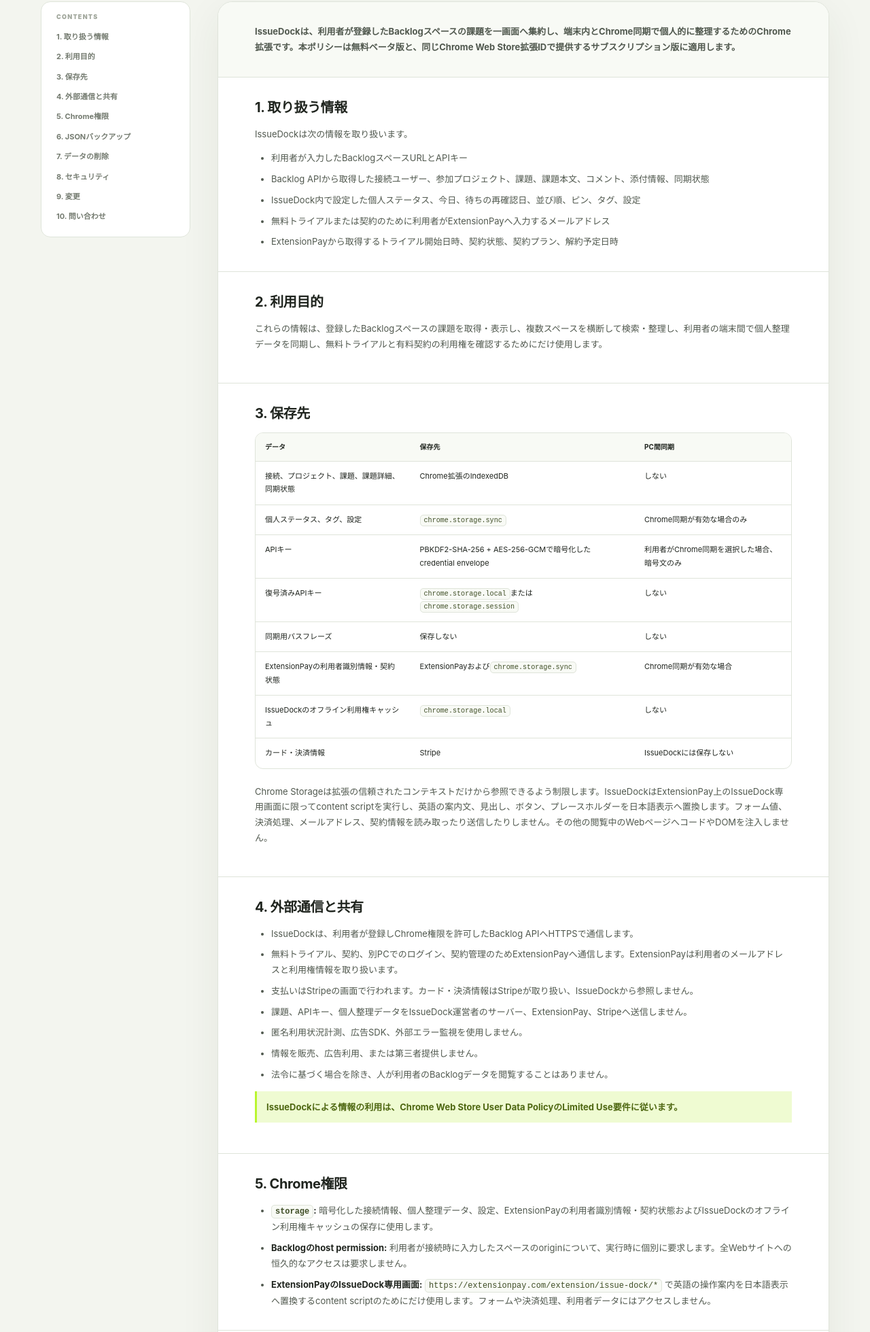
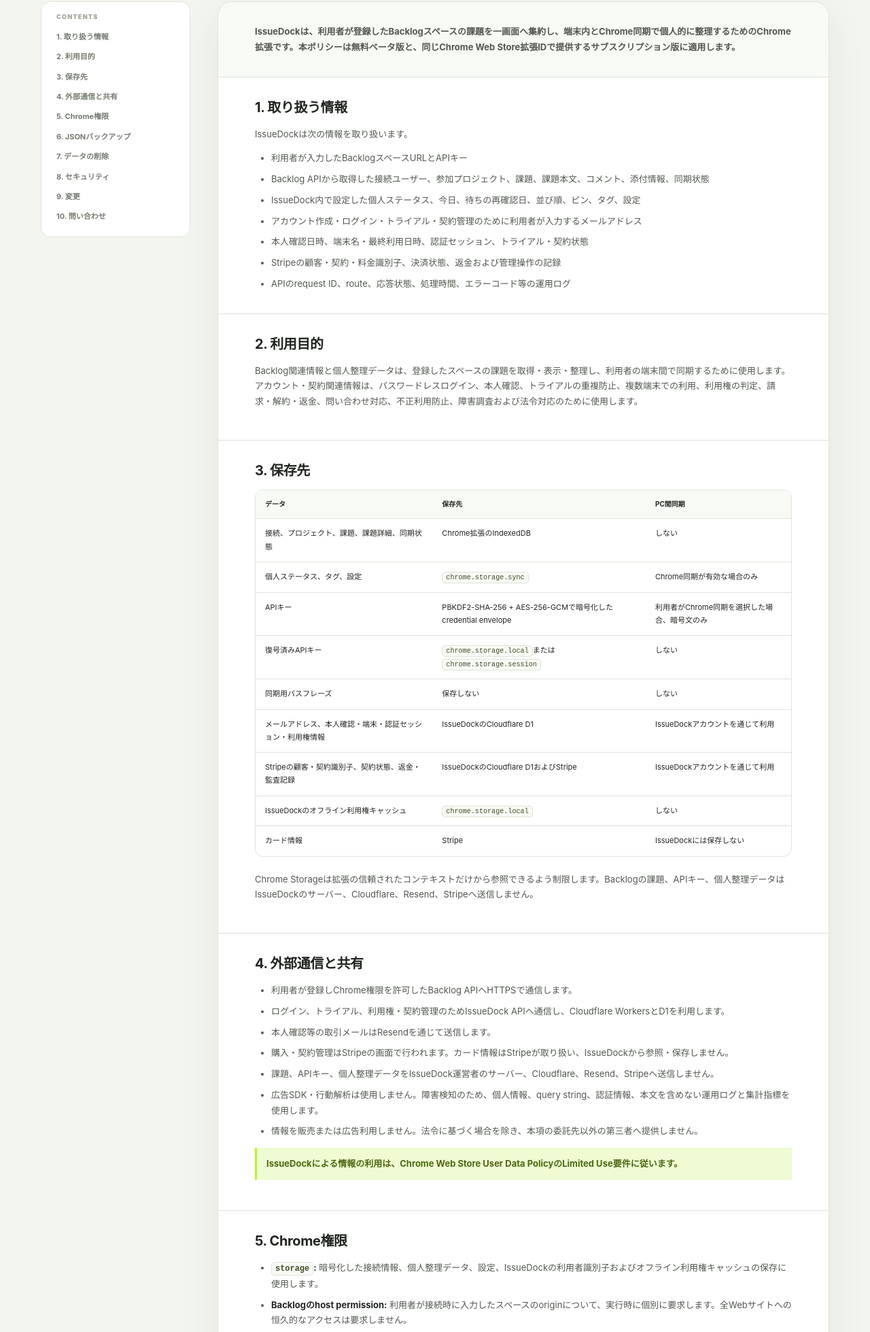
Before and after one commit to gorbachov/backlog.issue.dock.site, a plain HTML site: page privacy/index.html in a window 1280 px wide. Shown: the part 560-2519 px from the top of the page at 68% size. Drawn offline with Linux system fonts and the light colour scheme.

Commit message:
docs: update privacy policy for IssueDock accounts

```diff
--- a/privacy/index.html
+++ b/privacy/index.html
@@ -39,12 +39,12 @@
               IssueDockは、利用者のBacklogデータを運営者のサーバーへ送信しない、
               ローカルファーストのChrome拡張です。
             </p>
-            <p class="policy-date">施行日: 2026年7月29日<br />最終更新日: 2026年9月2日</p>
+            <p class="policy-date">施行日: 2026年7月29日<br />最終更新日: 2026年9月14日</p>
           </div>
           <aside class="privacy-summary" aria-label="プライバシー概要">
             <p class="summary-label">AT A GLANCE</p>
-            <div><span>✓</span><p><strong>運営者サーバーへの送信なし</strong>課題・APIキー・個人整理データを収集しません。</p></div>
-            <div><span>✓</span><p><strong>広告・アクセス解析なし</strong>匿名計測や外部エラー監視も使用しません。</p></div>
+            <div><span>✓</span><p><strong>Backlogデータは端末内</strong>課題・APIキー・個人整理データを収集しません。</p></div>
+            <div><span>✓</span><p><strong>行動解析・広告なし</strong>監視ログへ個人情報や本文を記録しません。</p></div>
             <div><span>✓</span><p><strong>APIキーを暗号化</strong>パスフレーズと平文キーは同期しません。</p></div>
           </aside>
         </div>
@@ -77,14 +77,16 @@
               <li>利用者が入力したBacklogスペースURLとAPIキー</li>
               <li>Backlog APIから取得した接続ユーザー、参加プロジェクト、課題、課題本文、コメント、添付情報、同期状態</li>
               <li>IssueDock内で設定した個人ステータス、今日、待ちの再確認日、並び順、ピン、タグ、設定</li>
-              <li>無料トライアルまたは契約のために利用者がExtensionPayへ入力するメールアドレス</li>
-              <li>ExtensionPayから取得するトライアル開始日時、契約状態、契約プラン、解約予定日時</li>
+              <li>アカウント作成・ログイン・トライアル・契約管理のために利用者が入力するメールアドレス</li>
+              <li>本人確認日時、端末名・最終利用日時、認証セッション、トライアル・契約状態</li>
+              <li>Stripeの顧客・契約・料金識別子、決済状態、返金および管理操作の記録</li>
+              <li>APIのrequest ID、route、応答状態、処理時間、エラーコード等の運用ログ</li>
             </ul>
           </section>
 
           <section id="purpose">
             <h2>2. 利用目的</h2>
-            <p>これらの情報は、登録したBacklogスペースの課題を取得・表示し、複数スペースを横断して検索・整理し、利用者の端末間で個人整理データを同期し、無料トライアルと有料契約の利用権を確認するためにだけ使用します。</p>
+            <p>Backlog関連情報と個人整理データは、登録したスペースの課題を取得・表示・整理し、利用者の端末間で同期するために使用します。アカウント・契約関連情報は、パスワードレスログイン、本人確認、トライアルの重複防止、複数端末での利用、利用権の判定、請求・解約・返金、問い合わせ対応、不正利用防止、障害調査および法令対応のために使用します。</p>
           </section>
 
           <section id="storage">
@@ -98,25 +100,26 @@
                   <tr><td>APIキー</td><td>PBKDF2-SHA-256 + AES-256-GCMで暗号化したcredential envelope</td><td>利用者がChrome同期を選択した場合、暗号文のみ</td></tr>
                   <tr><td>復号済みAPIキー</td><td><code>chrome.storage.local</code>または<code>chrome.storage.session</code></td><td>しない</td></tr>
                   <tr><td>同期用パスフレーズ</td><td>保存しない</td><td>しない</td></tr>
-                  <tr><td>ExtensionPayの利用者識別情報・契約状態</td><td>ExtensionPayおよび<code>chrome.storage.sync</code></td><td>Chrome同期が有効な場合</td></tr>
+                  <tr><td>メールアドレス、本人確認・端末・認証セッション・利用権情報</td><td>IssueDockのCloudflare D1</td><td>IssueDockアカウントを通じて利用</td></tr>
+                  <tr><td>Stripeの顧客・契約識別子、契約状態、返金・監査記録</td><td>IssueDockのCloudflare D1およびStripe</td><td>IssueDockアカウントを通じて利用</td></tr>
                   <tr><td>IssueDockのオフライン利用権キャッシュ</td><td><code>chrome.storage.local</code></td><td>しない</td></tr>
-                  <tr><td>カード・決済情報</td><td>Stripe</td><td>IssueDockには保存しない</td></tr>
+                  <tr><td>カード情報</td><td>Stripe</td><td>IssueDockには保存しない</td></tr>
                 </tbody>
               </table>
             </div>
-            <p>Chrome Storageは拡張の信頼されたコンテキストだけから参照できるよう制限します。IssueDockはExtensionPay上のIssueDock専用画面に限ってcontent scriptを実行し、英語の案内文、見出し、ボタン、プレースホルダーを日本語表示へ置換します。フォーム値、決済処理、メールアドレス、契約情報を読み取ったり送信したりしません。その他の閲覧中のWebページへコードやDOMを注入しません。</p>
+            <p>Chrome Storageは拡張の信頼されたコンテキストだけから参照できるよう制限します。Backlogの課題、APIキー、個人整理データはIssueDockのサーバー、Cloudflare、Resend、Stripeへ送信しません。</p>
           </section>
 
           <section id="communication">
             <h2>4. 外部通信と共有</h2>
             <ul>
-              <li>IssueDockは、利用者が登録しChrome権限を許可したBacklog APIへHTTPSで通信します。</li>
-              <li>無料トライアル、契約、別PCでのログイン、契約管理のためExtensionPayへ通信します。ExtensionPayは利用者のメールアドレスと利用権情報を取り扱います。</li>
-              <li>支払いはStripeの画面で行われます。カード・決済情報はStripeが取り扱い、IssueDockから参照しません。</li>
-              <li>課題、APIキー、個人整理データをIssueDock運営者のサーバー、ExtensionPay、Stripeへ送信しません。</li>
-              <li>匿名利用状況計測、広告SDK、外部エラー監視を使用しません。</li>
-              <li>情報を販売、広告利用、または第三者提供しません。</li>
-              <li>法令に基づく場合を除き、人が利用者のBacklogデータを閲覧することはありません。</li>
+              <li>利用者が登録しChrome権限を許可したBacklog APIへHTTPSで通信します。</li>
+              <li>ログイン、トライアル、利用権・契約管理のためIssueDock APIへ通信し、Cloudflare WorkersとD1を利用します。</li>
+              <li>本人確認等の取引メールはResendを通じて送信します。</li>
+              <li>購入・契約管理はStripeの画面で行われます。カード情報はStripeが取り扱い、IssueDockから参照・保存しません。</li>
+              <li>課題、APIキー、個人整理データをIssueDock運営者のサーバー、Cloudflare、Resend、Stripeへ送信しません。</li>
+              <li>広告SDK・行動解析は使用しません。障害検知のため、個人情報、query string、認証情報、本文を含めない運用ログと集計指標を使用します。</li>
+              <li>情報を販売または広告利用しません。法令に基づく場合を除き、本項の委託先以外の第三者へ提供しません。</li>
             </ul>
             <p class="policy-note">IssueDockによる情報の利用は、Chrome Web Store User Data PolicyのLimited Use要件に従います。</p>
           </section>
@@ -124,9 +127,8 @@
           <section id="permissions">
             <h2>5. Chrome権限</h2>
             <ul>
-              <li><strong><code>storage</code>:</strong> 暗号化した接続情報、個人整理データ、設定、ExtensionPayの利用者識別情報・契約状態およびIssueDockのオフライン利用権キャッシュの保存に使用します。</li>
+              <li><strong><code>storage</code>:</strong> 暗号化した接続情報、個人整理データ、設定、IssueDockの利用者識別子およびオフライン利用権キャッシュの保存に使用します。</li>
               <li><strong>Backlogのhost permission:</strong> 利用者が接続時に入力したスペースのoriginについて、実行時に個別に要求します。全Webサイトへの恒久的なアクセスは要求しません。</li>
-              <li><strong>ExtensionPayのIssueDock専用画面:</strong> <code>https://extensionpay.com/extension/issue-dock/*</code> で英語の操作案内を日本語表示へ置換するcontent scriptのためにだけ使用します。フォームや決済処理、利用者データにはアクセスしません。</li>
             </ul>
           </section>
 
@@ -136,19 +138,21 @@
           </section>
 
           <section id="deletion">
-            <h2>7. データの削除</h2>
+            <h2>7. データの保持と削除</h2>
             <ul>
               <li><strong>接続解除:</strong> 対象スペースの接続情報、復号済みAPIキー、端末キャッシュ、サイト権限を削除します。個人タグ等は再接続に備えて保持します。</li>
               <li><strong>同期リセット:</strong> 対象接続の暗号文をChrome同期から削除し、この端末だけの暗号化保存へ切り替えます。</li>
-              <li><strong>アンインストール:</strong> Chromeが拡張に属する端末データと同期データを削除します。必要な個人整理データは事前にJSONバックアップしてください。</li>
-              <li><strong>契約の解約:</strong> IssueDock内の「プランと利用状況」からExtensionPay・Stripeの契約管理画面を開きます。解約してもBacklog接続、課題キャッシュ、個人整理データは削除しません。</li>
+              <li><strong>アンインストール:</strong> Chromeが拡張に属する端末データと同期データを削除します。IssueDockサーバーのアカウント・契約記録はアンインストールだけでは削除されません。</li>
+              <li><strong>契約の解約:</strong> IssueDock内からStripeの契約管理画面を開きます。解約してもBacklog接続、課題キャッシュ、個人整理データおよびアカウント情報は削除しません。</li>
+              <li><strong>アカウント情報の削除:</strong> <a href="mailto:support@issue-dock.com">support@issue-dock.com</a>へ依頼してください。本人確認後、メールアドレス、認証セッション、端末情報を原則30日以内に削除します。決済・返金・監査記録は、法令対応、不正防止または紛争解決に必要な期間に限り保持する場合があります。</li>
             </ul>
+            <p>API運用の生ログは30日で削除し、個人を識別できない可用性・件数・遅延の集計値は13か月保持します。</p>
           </section>
 
           <section id="security-policy">
             <h2>8. セキュリティ</h2>
-            <p>APIキーはPBKDF2-SHA-256で導出した鍵とAES-256-GCMで暗号化します。APIキーの平文とパスフレーズを同期データ、JSONバックアップ、ログへ含めません。Backlog API通信では<code>credentials: omit</code>と<code>cache: no-store</code>を指定します。</p>
-            <p>ExtensionPayの通信に失敗した場合、確認済みトライアルは本来の終了日時まで、確認済み有料契約は最後の成功確認から最大72時間だけ利用できます。オフライン利用権キャッシュにメールアドレスとカード情報は保存しません。</p>
+            <p>APIキーはPBKDF2-SHA-256で導出した鍵とAES-256-GCMで暗号化します。APIキーの平文とパスフレーズを同期データ、JSONバックアップ、IssueDockサーバー、運用ログへ含めません。認証tokenは平文で保存せず、digestを保存します。</p>
+            <p>運用ログにはroute template、応答状態、処理時間、エラーコード、request IDを記録し、query string、Authorization、Cookie、token、メールアドレス、端末名、Stripe payload、Backlogデータを記録しません。Cloudflare、ResendまたはStripeの障害時は、確認済みの利用権を定められた期間だけキャッシュで継続する場合があります。</p>
           </section>
 
           <section id="changes">
```
